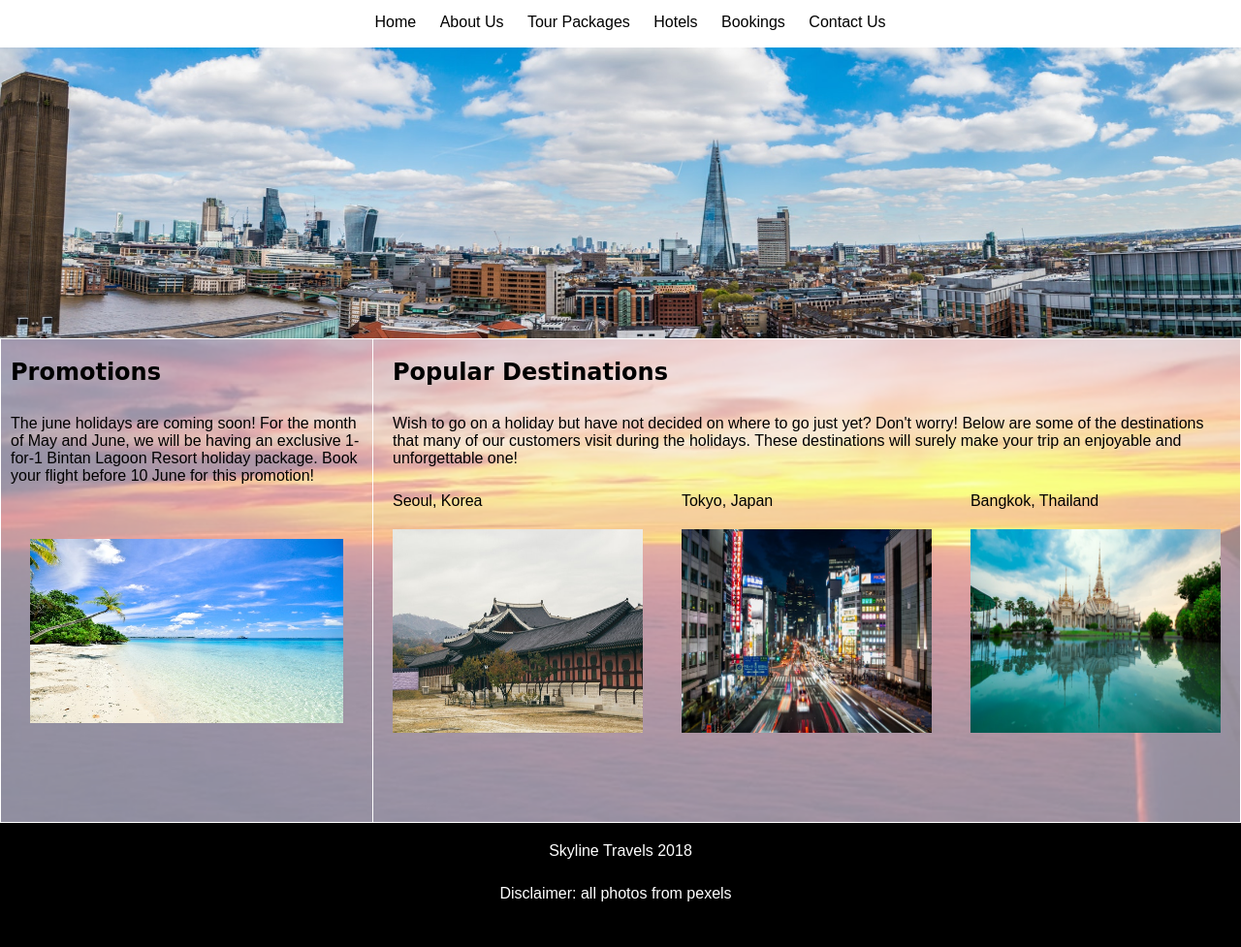
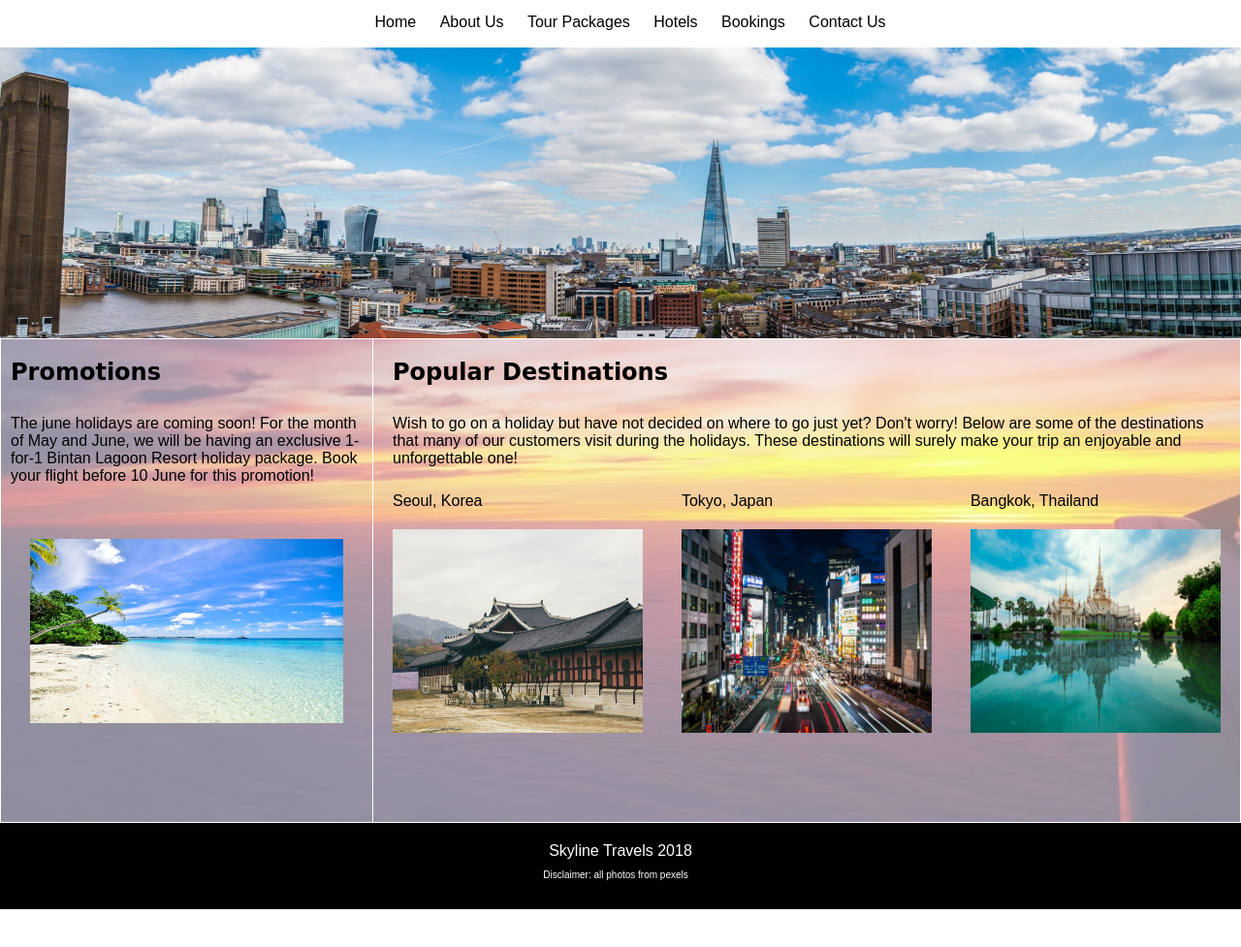
Before and after one commit to p1837098/p1837098.github.io, a plain HTML site: page index.html in a window 1280 px wide. Shown: the part 91-1068 px from the top of the page at 97% size. After the commit the page ends 1029 px from the top, so only its background shows below. Drawn offline with Linux system fonts and the light colour scheme; a web font is replaced by a local one.

Commit message:
changed disclaimer style and other comments

```diff
--- a/style.css
+++ b/style.css
@@ -90,6 +90,11 @@ footer{
 	text-align: center;
 }
 
+.disclaimer{
+	margin: 0;
+	font-size: 10px;
+}
+
 
 
 /* For index html */
@@ -163,6 +168,7 @@ figure{
 	padding-left: 20px;
 }
 
+/* To style pictures in popular destinations content  */
 .korea{
 	width: 100%;
 	height: 250px;
@@ -276,6 +282,7 @@ p{
 	padding-left: 20px;
 }
 
+/* To style the pictures in lastest promotion article */
 .taipei{
     width: 100%;
 	height: 250px;
```
